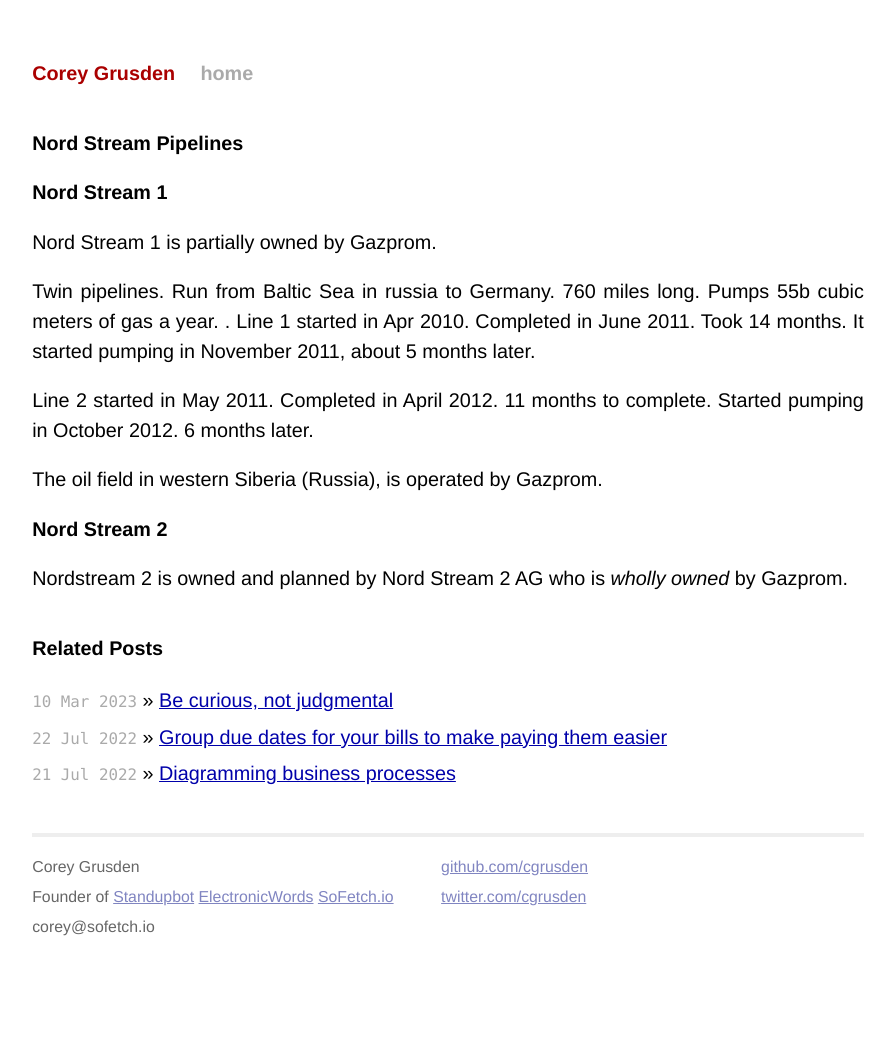
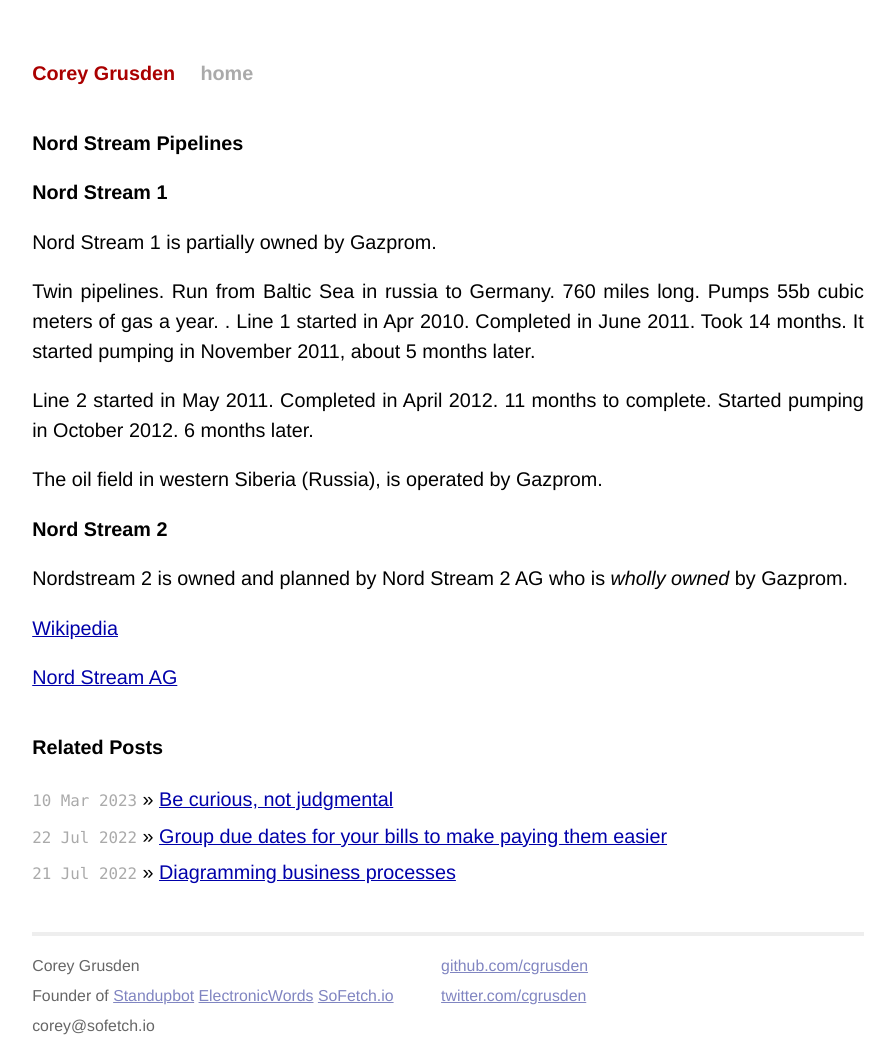
Before and after one commit to cgrusden/cgrusden.github.io, a Jekyll site: the page built from _posts/2022-07-22-nordstream-1-research.md, in a window 1280 px wide. Shown: the whole page, without its empty margins (192-1087 px from the left). Built offline with Jekyll 4.4.1, drawn with Linux system fonts in a browser that asks for light colours; our own code applies the rules of GitHub Pages for plain Markdown files; before the commit the page ends 959 px from its top, so only the background shows below that.

Commit message:
Update with links

```diff
--- a/_posts/2022-07-22-nordstream-1-research.md
+++ b/_posts/2022-07-22-nordstream-1-research.md
@@ -15,3 +15,7 @@
 ### Nord Stream 2
 
 Nordstream 2 is owned and planned by Nord Stream 2 AG who is *wholly owned* by Gazprom.
+
+[Wikipedia](https://en.wikipedia.org/wiki/Nord_Stream)
+
+[Nord Stream AG](https://www.nord-stream.com)
```
